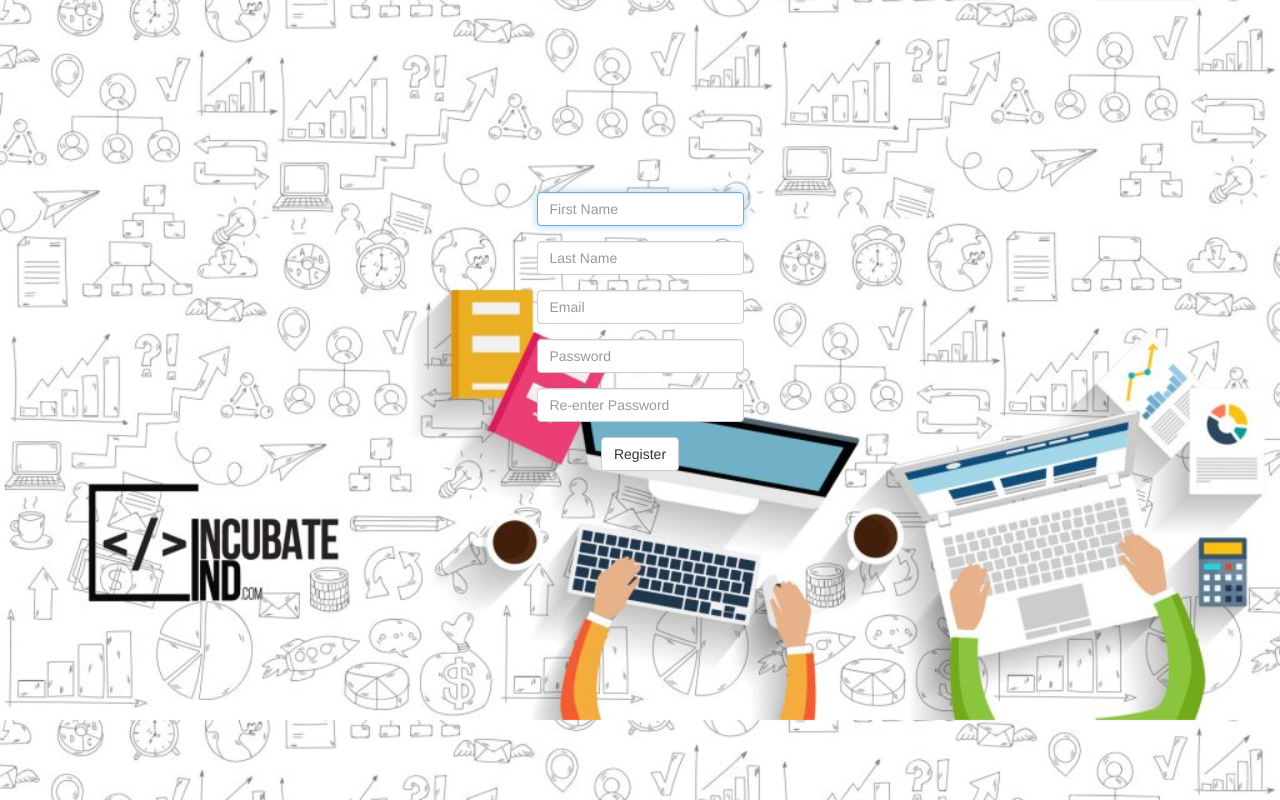
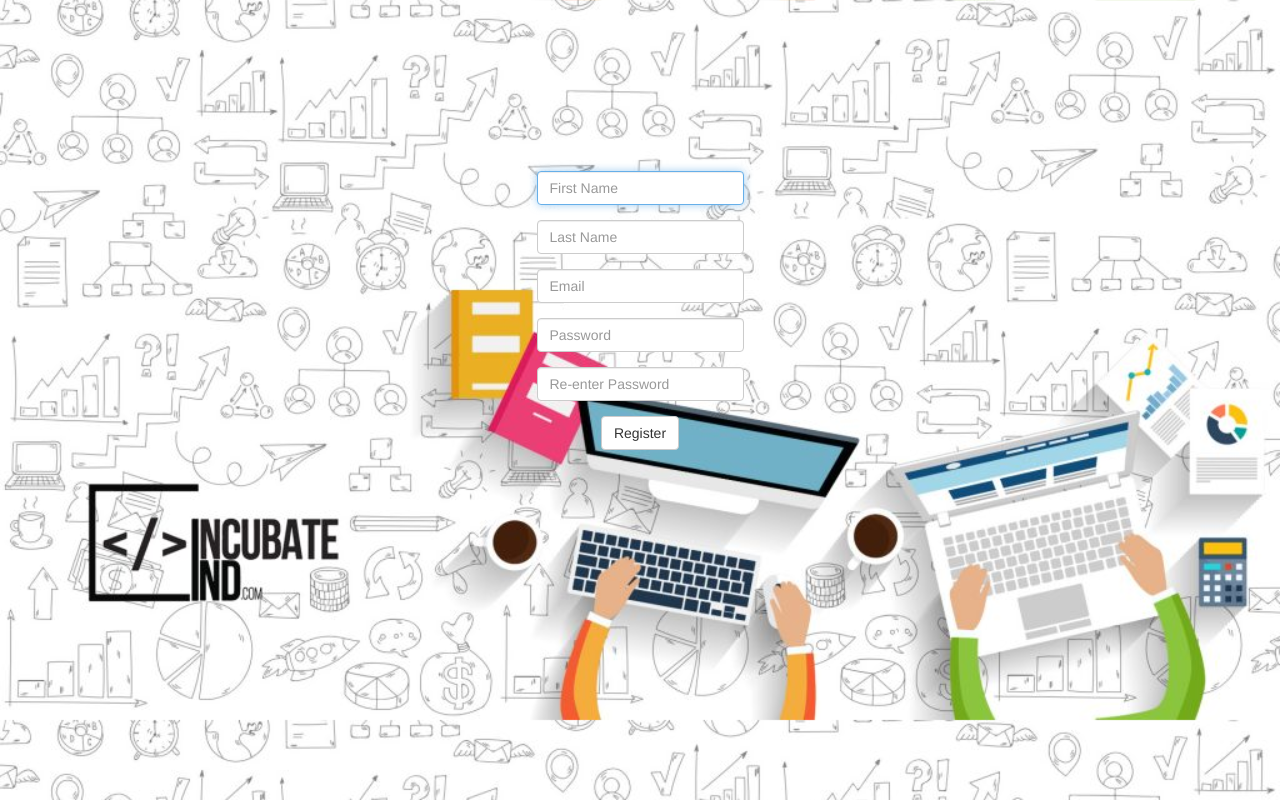
Before and after one commit to arpitn30/EventSystem, a Flask app: page /register in a window 1280 px wide. Run offline with Flask 2, Linux system fonts and the light colour scheme; some libraries are stand-ins or nearby versions.

Commit message:
Style Bug Fix

```diff
--- a/Incubate/static/css/styles.css
+++ b/Incubate/static/css/styles.css
@@ -1,4 +1,4 @@
-.container
+.register-box
 {
     /* center contents */
     margin-left: auto;
--- a/Incubate/templates/register.html
+++ b/Incubate/templates/register.html
@@ -5,7 +5,7 @@
 {% endblock %}
 
 {% block main %}
-    <form action="{{ url_for('register') }}" method="post">
+    <form action="{{ url_for('register') }}" method="post" class="register-box">
         <fieldset>
             <div class="form-group">
                 <input autocomplete="off" autofocus class="form-control" name="first_name" placeholder="First Name"
```
